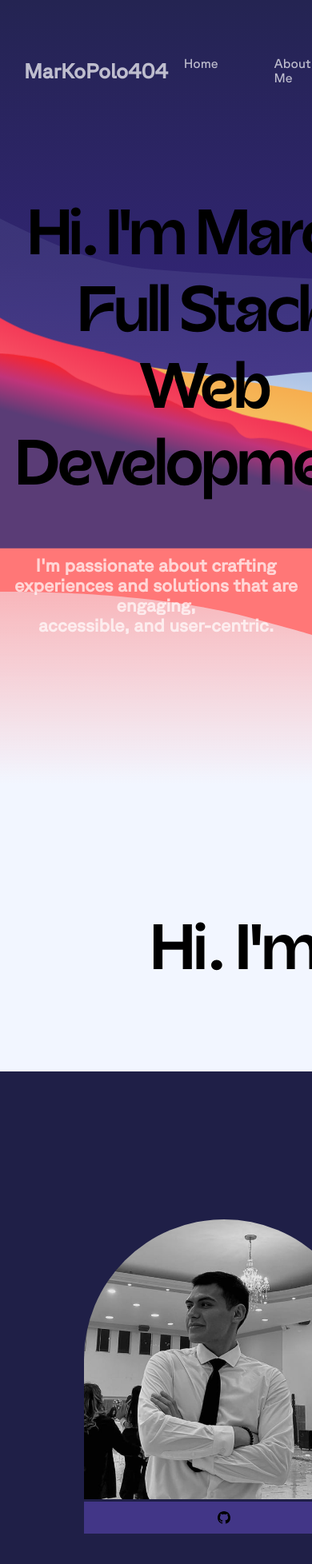
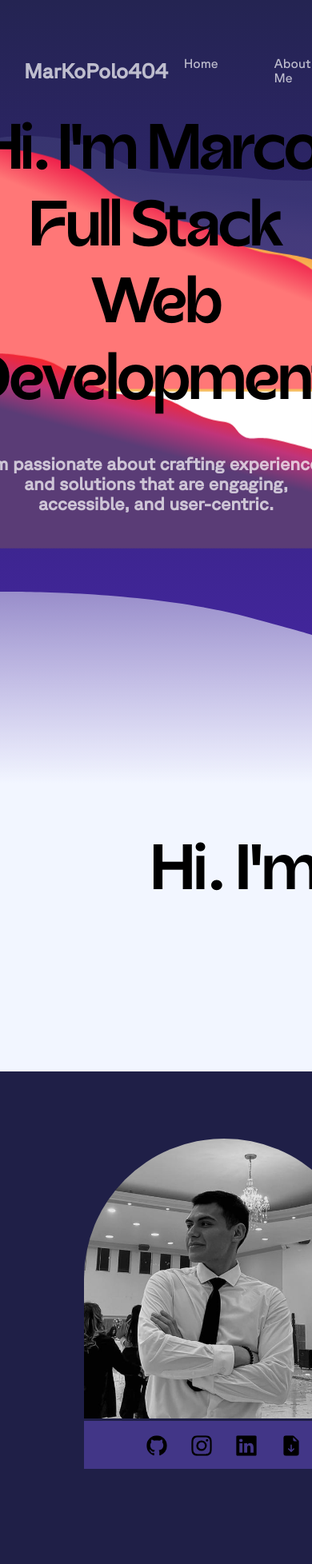
Before and after one commit to MarcoGarcia505/my-portfolio, a Next.js app: page / in a window 390 px wide. Shown: the top 1956 px of the page at 80% size. Built offline with nearby package versions, Linux system fonts and the light colour scheme.

Commit message:
section about me, complete

```diff
--- a/components/about/About.jsx
+++ b/components/about/About.jsx
@@ -1,6 +1,8 @@
 import React from 'react'
 import styles from './about.module.css'
-import {BsGithub} from 'react-icons/bs'
+import {BsGithub, BsInstagram, BsLinkedin, BsFillFileEarmarkArrowDownFill} from 'react-icons/bs'
+import {TbFileCv} from 'react-icons/tb'
+
 import me from '../../public/img/me.jpeg'
 import Image from 'next/image'
 
@@ -14,7 +16,19 @@ function About() {
                     <div>
                         <Image width={350} height={350} src={me} onBlur='blur' className={styles.section_about_img}/>
                         <div className={styles.container_about_info_redes}>
-                           <BsGithub width={100} height={100}></BsGithub>
+                            <a href="https://github.com/MarcoGarcia505" target="_blank" rel="GitHub">
+                                <BsGithub href="#" className={styles.about_icon}></BsGithub>
+                            </a>
+                            <a href="https://www.instagram.com/markopolo_ga/" target="_blank" rel="Instagram">
+                                <BsInstagram href="#" className={styles.about_icon}></BsInstagram>
+                            </a>
+                            <a href="https://www.linkedin.com/in/marco-garcia-071836270/" target="_blank" rel="noopener noreferrer">
+                                <BsLinkedin href="#" className={styles.about_icon}></BsLinkedin>
+                            </a>
+                            <a href="https://www.instagram.com/markopolo_ga/" target="_blank" rel="noopener noreferrer">
+                                <BsFillFileEarmarkArrowDownFill href="#" className={styles.about_icon}></BsFillFileEarmarkArrowDownFill>
+                            </a>
+
                         </div>
                     </div>
                 </div>
@@ -22,8 +36,10 @@ function About() {
                     <h3 className={styles.about_tittle}>
                     I'm a Full Stack Web Development working remotely from 23°C Actopan, Mexico.
                     </h3>
-                    <p className={styles.about_description}>Over As an experienced front-end software developer and freelancer, my journey spans over 3 years in web development. Driven by curiosity, I thrive on exploring and mastering emerging technologies.</p>
-                    <p className={styles.about_description}>My dedication to delivering innovative solutions fuels my passion for building extraordinary software. Always seeking new challenges and knowledge to stay ahead in this fast growing industry.</p>
+                    <p className={styles.about_description}>Over the past 3+ years, I've worked in various areas of software developer, including front-end development, Cloud, back-end, and app UI/UX. I'm proud to have worn many hats.</p>
+                    <p className={styles.about_description}>
+                    My determination drives me to delivering innovative solutions fuels my passion for building extraordinary software. Always seeking new challenges and knowledge to stay ahead in this fast growing industry.
+                    </p>
                 </div>
             </div>
         </div>
--- a/components/about/about.module.css
+++ b/components/about/about.module.css
@@ -1,3 +1,8 @@
+.section_about{
+    padding-top: 200px;
+    padding-bottom: 200px;
+}
+
 .about_container{
     max-width: 1234px;
     margin: 0px auto;
@@ -15,7 +20,6 @@
 .container_about_info{
     display: grid;
     grid-template-columns: repeat(1, 500px 1fr);
-    grid-template-columns: ;
     gap: 0px;
     align-items: center;
 }
@@ -34,6 +38,7 @@
     font-size: 3rem;
     font-family: var(--font-acorn) !important;
     line-height: 110%;
+    margin-bottom: 20px;
     /* color: #423687; */
 }
 
@@ -42,13 +47,26 @@
     font-family: var(--font-gt) !important;
     line-height: 160%;
     color: rgba(255, 255, 255, 0.7);
+    padding-bottom: 30px;
 }
 
 .container_about_info_redes{
     width: 350px;
-    height: 40px;
+    height: 60px;
     background-color: #423687;
     display: flex;
+    gap: 40px;
     justify-content: center;
     align-items: center;
+    padding-top: 4px;
 }
+
+.about_icon{
+    transform: scale(1.6);
+    transition: all .2s ease-in-out;
+}
+
+.about_icon:hover{
+    transition: all .2s ease-in-out;
+    transform: scale(1.8);
+}
--- a/components/intro/Intro.jsx
+++ b/components/intro/Intro.jsx
@@ -40,12 +40,13 @@ function Intro() {
                     </span>
                 </span>
             </h1>
+            <div className={styles.main_subtittle}>
+                <span className={styles.subtittle}>
+                I'm passionate about crafting experiences and solutions that are engaging,<br/> accessible, and user-centric.
+                </span>
+            </div>
         </div>
-        <div className={styles.main_subtittle}>
-            <span className={styles.subtittle}>
-            I'm passionate about crafting experiences and solutions that are engaging,<br/> accessible, and user-centric.
-            </span>
-        </div>
+
     </section>
   )
 }
--- a/components/intro/intro.module.css
+++ b/components/intro/intro.module.css
@@ -25,7 +25,7 @@
     top: 120px;
     background-image: url('../../public/img/img_intro/livestream-wave1.svg');
     height: 1100px;
-    background-size: 1440px;
+    /* background-size: 1440px; */
     animation: 6s ease 0.1s 1 normal forwards running kdKavz;
 }
 
@@ -37,7 +37,7 @@
     background-size: 100%;
     z-index: -1;
     top: 300px;
-    background-size: 1440px;
+    /* background-size: 1440px; */
     background-image: url('../../public/img/img_intro/livestream-wave2.svg');
     height: 1100px;
     animation: 7s ease 0.2s 1 normal forwards running kdKavz;
@@ -54,7 +54,7 @@
     top: 180px;
     background-image: url('../../public/img/img_intro/livestream-wave3.svg');
     height: 1100px;
-    background-size: 1440px;
+    /* background-size: 1440px; */
     animation: 8s ease 0.3s 1 normal forwards running kdKavz;
 }
 
@@ -67,7 +67,7 @@
     z-index: -1;
     top: 141px;
     background-image: url('../../public/img/img_intro/livestream-wave4.svg');
-    background-size: 1440px;
+    /* background-size: 1440px; */
     height: 1100px;
     animation: 9s ease 0.4s 1 normal forwards running kdKavz;
 }
@@ -124,11 +124,13 @@
 .main_tittle {
     position: relative;
     text-align: center;
-    max-width: 1200px;
-    padding: 250px 20px 0px;
-    margin: 0px auto 60px;
+    /* max-width: 1200px; */
+    width: 100%;
+    height: 100vh;
+    padding-bottom: 60px;
     display: grid;
-    gap: 20px;
+    gap: 40px;
+    place-content: center;
 }
 
 .container_tittle{
@@ -143,11 +145,9 @@
 
 .tittle{
     text-align: center;
-    /* font-size: clamp(3.2rem, .5692rem + 8.238vw, 13.75rem); */
     font-size: 5rem;
     letter-spacing: -2px;
     font-family: var(--font-acorn);
-    /* font-family: "acorn", -apple-system, BlinkMacSystemFont, "Segoe UI", Roboto, Oxygen, Ubuntu, Cantarell, "Open Sans", "Helvetica Neue", sans-serif;   */
     font-weight: 700;
     line-height: 6rem;
 }
@@ -179,8 +179,6 @@
 .main_subtittle{
     display: grid;
     place-content: center;
-    margin-bottom: 350px;
-    /* margin-top: 100px; */
 }
 
 .subtittle{
@@ -209,6 +207,24 @@
     }
 }
 
+/* Esto se aplica cunado sobrepasa los 1440px */
+@media (min-width: 1440px){
+    .container_img8 {
+        transform: scale(1.5);
+        left: -1px;
+    }
+}
+
+@media (min-width: 2200px){
+    .container_img8 {
+        transform: scale(2);
+    }
+}
+@media (min-width: 2800px){
+    .container_img8 {
+        transform: scale(2.4);
+    }
+}
 
 
 
```
